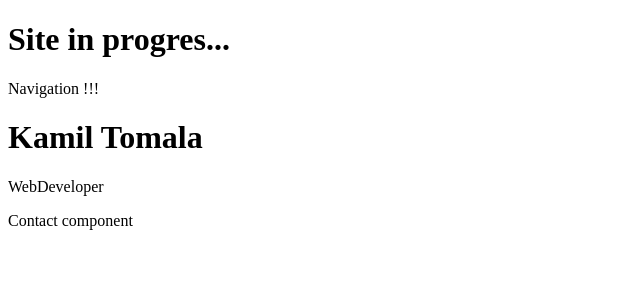
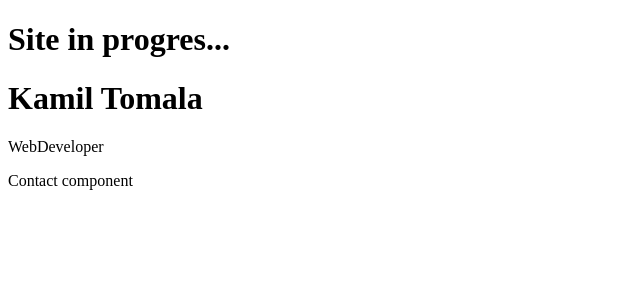
Before and after one commit to kato86/Portfolio_v2, a React (Create React App) app: page / in a window 1280 px wide. Shown: the top 300 px of the page, without its empty margins (0-640 px from the left). Built offline with nearby package versions, Linux system fonts and the light colour scheme.

Commit message:
Delete navigation

```diff
--- a/src/components/Navigation/Navigation.js
+++ /dev/null
@@ -1,9 +0,0 @@
-import React from "react";
-
-const navigation = (props) => (
-  <div className="Navigation">
-    <nav>Navigation !!!</nav>
-  </div>
-);
-
-export default navigation;
--- a/src/containers/MySite/MySite.js
+++ b/src/containers/MySite/MySite.js
@@ -2,11 +2,9 @@ import React from "react";
 
 import AboutMe from "../../components/AboutMe/AboutMe";
 import Contact from "../../components/Contact/Contact";
-import Navigation from "../../components/Navigation/Navigation";
 
 const mySite = (props) => (
   <div>
-    <Navigation />
     <AboutMe />
     <Contact />
   </div>
```
